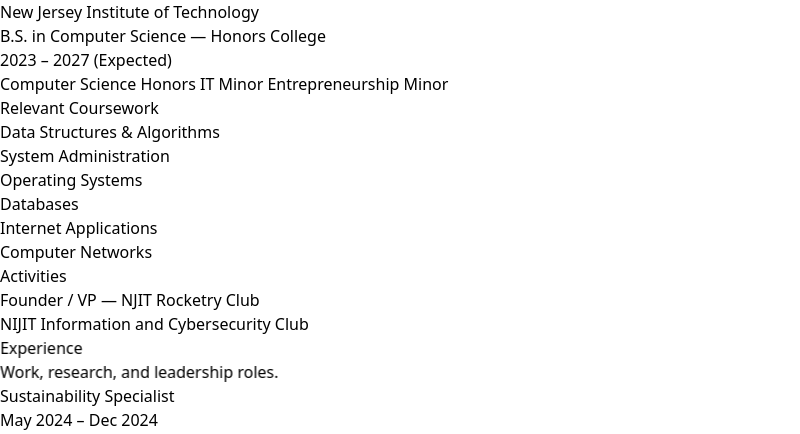
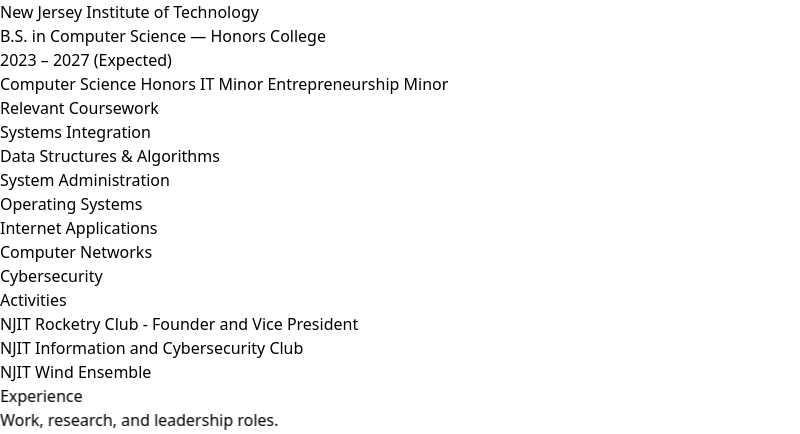
Before and after one commit to emmanuelcruzat/portfolio-dva, an Angular app: page / in a window 1280 px wide. Shown: the part 1548-1982 px from the top of the page, without its empty margins (0-800 px from the left). Built offline with nearby package versions, Linux system fonts and the light colour scheme.

Commit message:
minor revisions to education

```diff
--- a/src/app/sections/education/education.html
+++ b/src/app/sections/education/education.html
@@ -34,20 +34,22 @@
         <div>
           <p class="font-semibold">Relevant Coursework</p>
           <ul class="mt-2 list-disc pl-5 text-neutral-600">
+            <li>Systems Integration</li>
             <li>Data Structures & Algorithms</li>
             <li>System Administration</li>
             <li>Operating Systems</li>
-            <li>Databases</li>
             <li>Internet Applications</li>
             <li>Computer Networks</li>
+            <li>Cybersecurity</li>
           </ul>
         </div>
 
         <div>
           <p class="font-semibold">Activities</p>
           <ul class="mt-2 list-disc pl-5 text-neutral-600">
-            <li>Founder / VP — NJIT Rocketry Club</li>
-            <li>NIJIT Information and Cybersecurity Club</li>
+            <li>NJIT Rocketry Club - Founder and Vice President</li>
+            <li>NJIT Information and Cybersecurity Club</li>
+            <li>NJIT Wind Ensemble</li>
           </ul>
         </div>
       </div>
```
